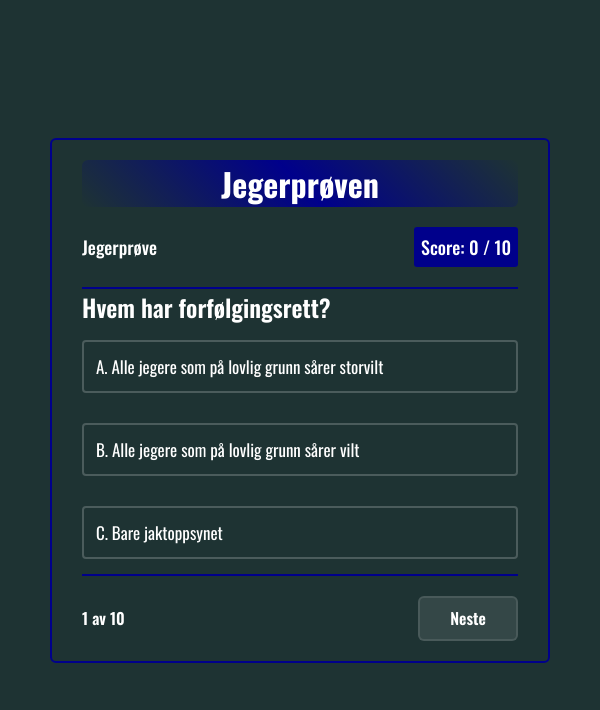
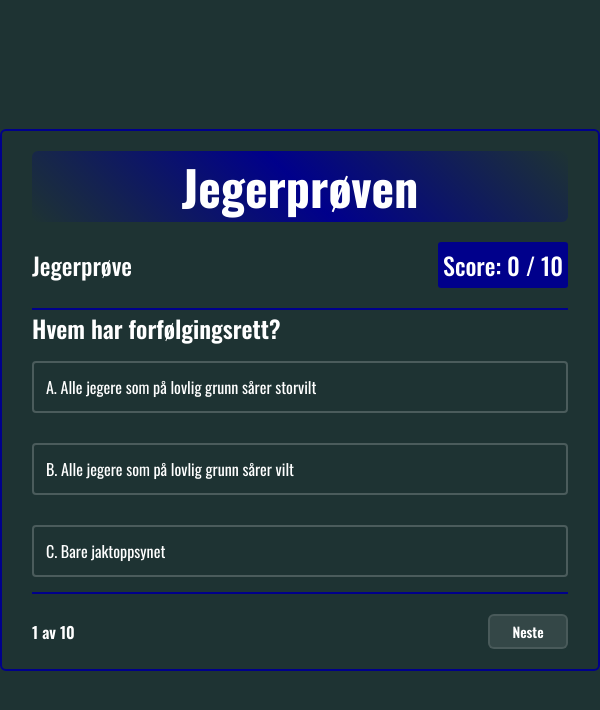
Before and after one commit to SimenWG/JegerQuizJS, a plain HTML site: page index.html in a window 600 px wide. Drawn offline with nearby package versions, Linux system fonts and the light colour scheme.

Commit message:
added media query

```diff
--- a/css/style.css
+++ b/css/style.css
@@ -284,3 +284,128 @@ body {
     background: darkblue;
     border-color: darkblue;
 }
+
+@media only screen and (max-width: 600px) {
+    .header {
+        padding: 10px 5px;
+    }
+
+    .logo img {
+        width: 50px;
+        height: auto;
+    }
+
+    .navbar a {
+        font-size: 14px;
+        padding: 5px;
+    }
+
+    .main {
+        background-size: cover;
+    }
+
+    .home-content h1 {
+        font-size: 50px;
+    }
+
+    .home-content p {
+        font-size: 18px;
+    }
+
+    .start-btn {
+        width: 150px;
+        height: 40px;
+        font-size: 16px;
+    }
+
+    .popup-info h2 {
+        font-size: 40px;
+    }
+
+    .popup-info .info {
+        font-size: 18px;
+    }
+
+    .quiz-section .quiz-box {
+        width: 100%;
+    }
+
+    .quiz-box h1 {
+        font-size: 24px;
+    }
+
+    .quiz-header span {
+        font-size: 16px;
+    }
+
+    .quiz-header .header-score {
+        padding: 5px;
+    }
+
+    .question-text {
+        font-size: 18px;
+    }
+
+    .option-list .option {
+        font-size: 16px;
+    }
+
+    .quiz-footer .next-btn {
+        width: 80px;
+        height: 35px;
+        font-size: 14px;
+    }
+}
+
+@media only screen and (min-width: 600px) {
+    .header {
+      padding: 20px 100px;
+    }
+
+    .home-content h1 {
+      font-size: 96px;
+    }
+
+    .home-content p {
+      font-size: 32px;
+    }
+
+    .start-btn {
+      width: 200px;
+      height: 70px;
+    }
+
+    .quiz-box h1 {
+      font-size: 48px;
+    }
+
+    .quiz-header span {
+      font-size: 24px;
+    }
+
+    .question-text {
+      font-size: 28px;
+    }
+
+    .option {
+      font-size: 24px;
+    }
+
+    .next-btn {
+      width: 150px;
+      height: 60px;
+    }
+  }
+
+  .header {
+      position: fixed;
+      top: 0;
+      left: 0;
+      width: 100%;
+      padding: 20px 10px;
+      background: #333;
+      display: flex;
+      justify-content: space-between;
+      align-items: center;
+      z-index: 100;
+  }
```
